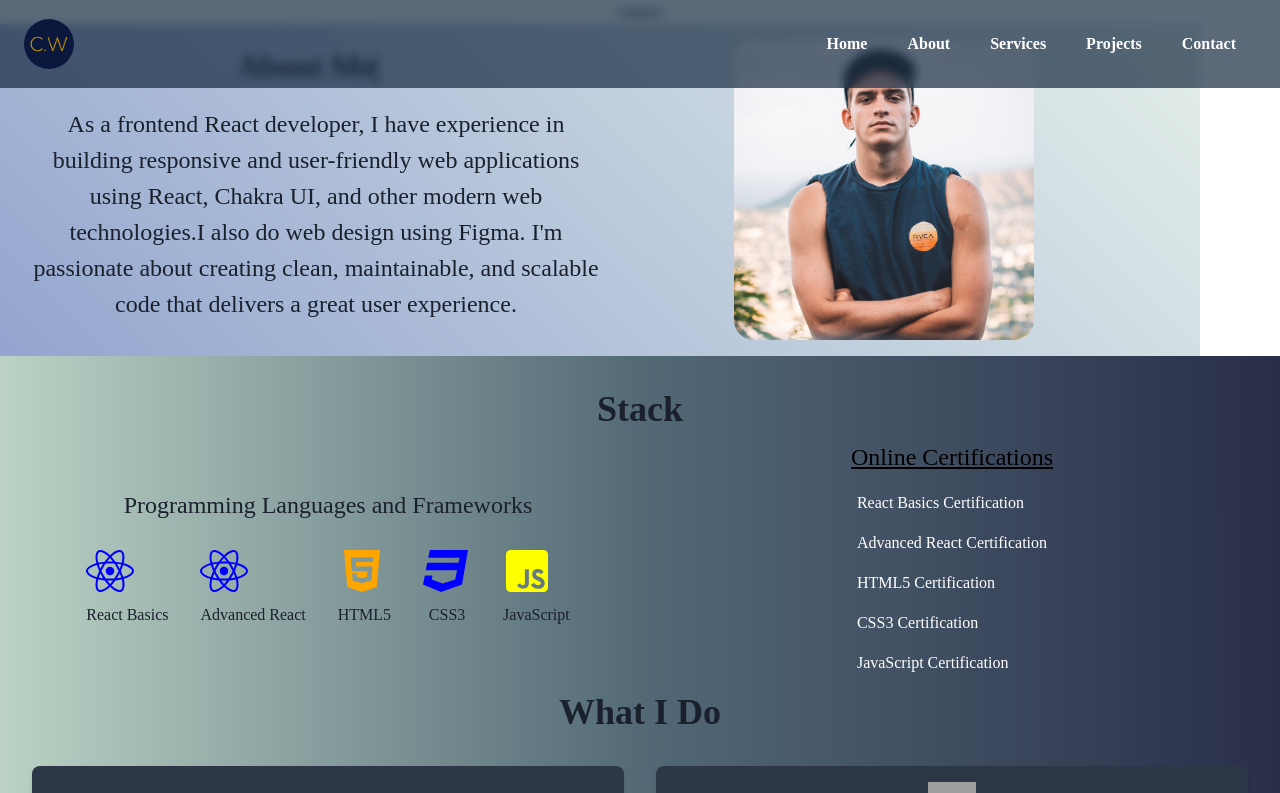
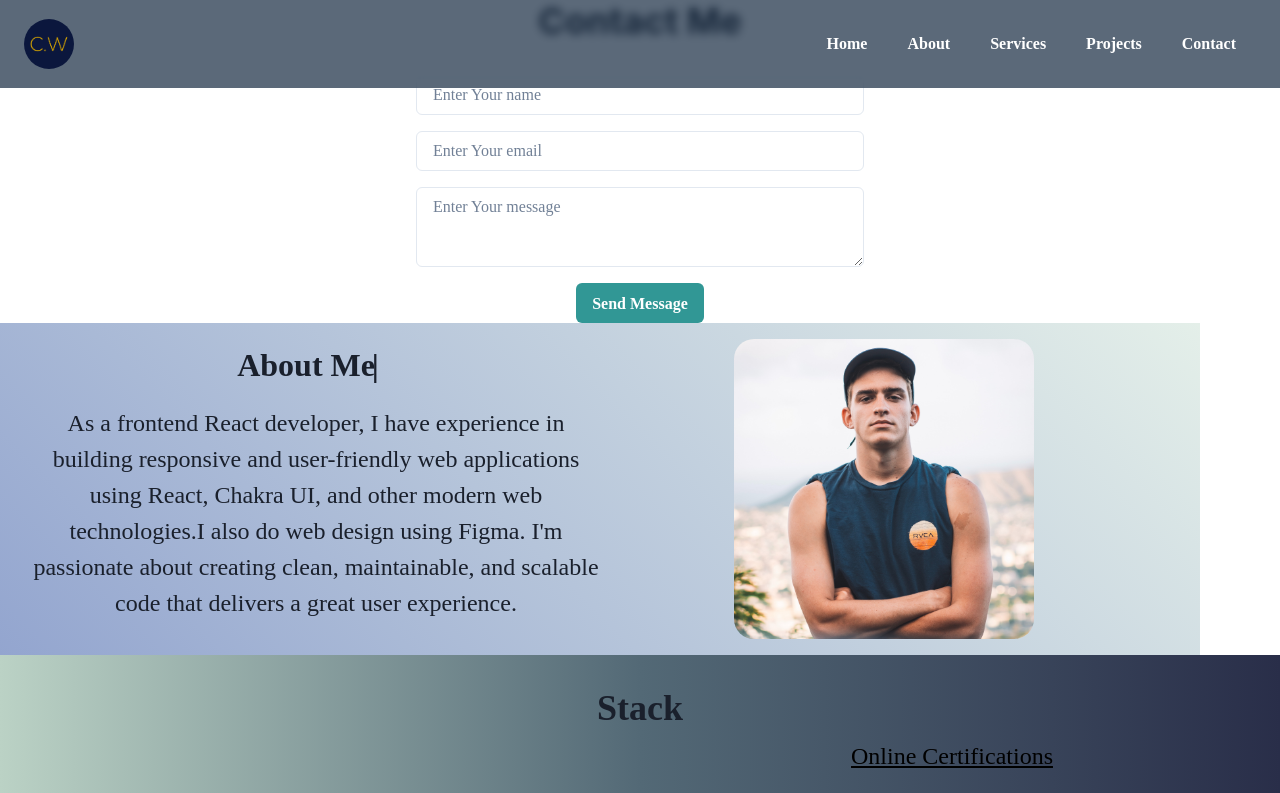
Before and after one commit to charlespaul1/portfolio, a React (Create React App) app: page /contact in a window 1280 px wide. Shown: the top 793 px of the page. Built offline with nearby package versions, Linux system fonts and the light colour scheme; grey boxes are pictures that could not be loaded; the HTML template or start-up script is replaced by a standard one.

Commit message:
added the contact page

```diff
--- a/package.json
+++ b/package.json
@@ -10,6 +10,8 @@
     "@testing-library/jest-dom": "^5.16.5",
     "@testing-library/react": "^13.4.0",
     "@testing-library/user-event": "^13.5.0",
+    "axios": "^1.4.0",
+    "formik": "^2.2.9",
     "framer-motion": "^10.12.5",
     "nice-waves": "^1.0.1",
     "react": "^18.2.0",
@@ -18,7 +20,8 @@
     "react-router-dom": "^6.11.0",
     "react-scripts": "5.0.1",
     "react-typing-effect": "^2.0.5",
-    "web-vitals": "^2.1.4"
+    "web-vitals": "^2.1.4",
+    "yup": "^1.1.1"
   },
   "scripts": {
     "start": "react-scripts start",
--- a/src/Pages/Contact.js
+++ b/src/Pages/Contact.js
@@ -1,11 +1,114 @@
 import React from 'react'
+import {Box, Heading, Input, Textarea, Button, useToast} from '@chakra-ui/react'
+import {useFormik} from 'formik'
+import * as Yup from 'yup'
+import axios from 'axios'
+const Contact = () => {
+  const toast = useToast()
 
-const Contact = () => {
+  const initialValues = {
+    name: '',
+    email: '',
+    message: '',
+  }
+
+  const validationSchema = Yup.object({
+    name: Yup.string().required('Required'),
+    email: Yup.string().email('Invalid email format').required('Required'),
+    message: Yup.string().required('Message is required'),
+  })
+  const onSubmit = async (values, { setSubmitting, resetForm }) => {
+    try {
+      await axios.post('/api/contact', values);
+      toast({
+        title: 'Message sent',
+        description: 'Your message has been sent successfully',
+        status: 'success',
+        duration: 3000,
+        isClosable: true,
+      });
+      resetForm();
+    } catch (error) {
+      console.error(error);
+      toast({
+        title: 'Error sending message',
+        description: 'There was an error sending your message. Please try again later.',
+        status: 'error',
+        duration: 3000,
+        isClosable: true,
+      });
+    }
+    setSubmitting(false);
+  };
+  const formik = useFormik({
+    initialValues,
+    validationSchema,
+    onSubmit,
+  });
+
   return (
-    <div>
-      <h1>contact</h1>
-
-    </div>
+    <Box maxW='md' mx='auto'>
+      <Heading as="h2" textAlign='center' mb={8}>
+        Contact Me
+      </Heading>
+      <Box as='form' onSubmit={formik.handleSubmit}>
+        <Input
+        id='name'
+        name='name'
+        type='text'
+        placeholder='Enter Your name'
+        value={formik.values.name}
+        onChange={formik.handleChange}
+        onBlur={formik.handleBlur}
+        isInvalid={formik.touched.name && formik.errors.name}
+        mb={4}
+        />
+        {formik.touched.name && formik.errors.name ? (
+          <Box color='red' fontSize='sm'>
+            {formik.errors.name}
+            </Box>
+        ) : null}
+        <Input
+        id='email'
+        name='email'
+        type='email'
+        placeholder='Enter Your email'
+        value={formik.values.email}
+        onChange={formik.handleChange}
+        onBlur={formik.handleBlur}
+        isInvalid={formik.touched.email && formik.errors.email}
+        mb={4}
+        />
+        {formik.touched.email && formik.errors.email ? (
+          <Box color='red' mb={4} fontSize='sm'>
+            {formik.errors.email}
+            </Box>
+        ) : null}
+        <Textarea
+        id='message'
+        name='message'
+        placeholder='Enter Your message'
+        value={formik.values.message}
+        onChange={formik.handleChange}
+        onBlur={formik.handleBlur}
+        isInvalid={formik.touched.message && formik.errors.message}
+        mb={4}
+        />
+        {formik.touched.message && formik.errors.message ? (
+          <Box color='red' mb={4} fontSize='sm'>
+            {formik.errors.message}
+            </Box>
+        ) : null}
+        <Button
+        type='submit'
+        colorScheme='teal'
+        variant={formik.isSubmitting ? 'outline' : 'solid'}
+        isLoading={formik.isSubmitting}
+        >
+          Send Message
+        </Button>
+      </Box>
+      </Box>
   )
 }
 
```
Also changed, not shown: 1 other file (tests, documents, lock files or other folders).
